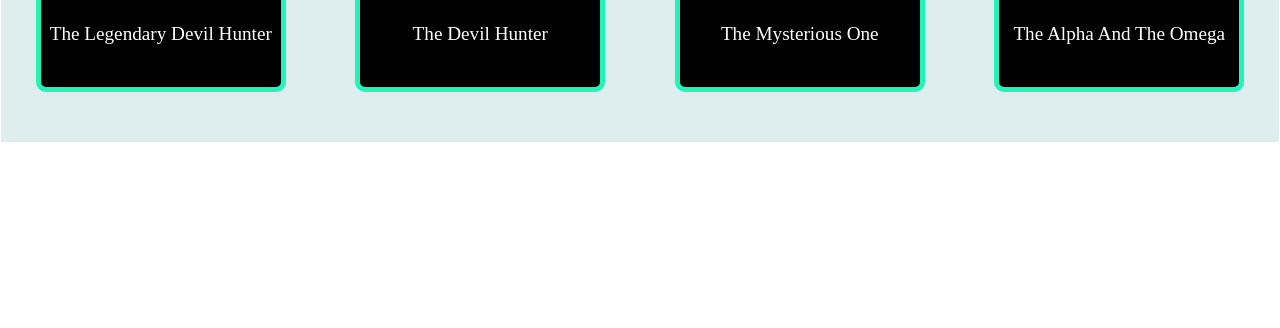
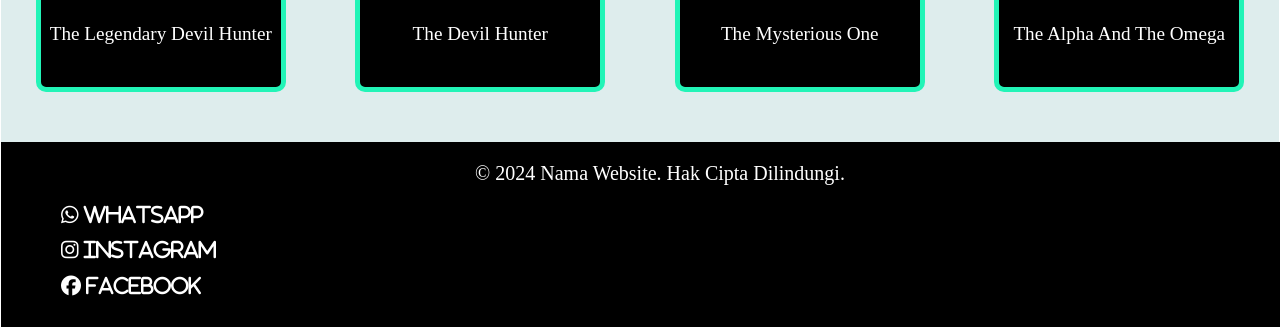
Before and after one commit to Reeyyyh/Latihan, a plain HTML site: page index.html in a window 1280 px wide. Shown: the part 1388-1716 px from the top of the page. Before the commit the page ends 1531 px from the top, so only its background shows below. Drawn offline with Linux system fonts and the light colour scheme.

```diff
--- a/index.html
+++ b/index.html
@@ -58,6 +58,16 @@
 
         </div>
 
+        <footer class="foot">
+            <p class="foot-text">&copy; 2024 Nama Website. Hak Cipta Dilindungi.</p>
+            <ul>
+                <li class="li-foot"><i class="fa-brands fa-whatsapp"> whatsApp</i></li>
+                <li class="li-foot"><i class="fa-brands fa-instagram"> instagram</i></li>
+                <li class="li-foot"><i class="fa-brands fa-facebook"> facebook</i></li>
+            </ul>
+
+        </footer>
+
     </div>
 
 </body>
--- a/style.css
+++ b/style.css
@@ -2,7 +2,7 @@ body{
     margin: 1px;
 }
 
-li{
+li:not(.li-foot){
     list-style: none;
     display: inline-block;
     margin: 0 0 0 25px;
@@ -13,11 +13,11 @@ li{
     border: 1px red solid;
 }
 
-li:last-child{
+li:last-child:not(.li-foot){
     margin: 0 25px 0 25px;
 }
 
-li:hover{
+li:hover:not(.li-foot){
     transform: translateY(-6px);
     box-shadow: 0px 5px 0px rgb(2, 0, 0);
     background-color: rgb(174, 240, 184);
@@ -121,6 +121,32 @@ img:not(.headpic){
     transform: scale(1.1)
 }
 
+.foot{
+    display: inline-block;
+    background-color: black;
+    width: 100%;
+    padding-left: 20px;
+    padding-bottom: 0px;
+}
+
+.foot-text{
+    text-align: center;
+    font-size: 20px;
+}
+
+.fa-brands{
+    margin-bottom: 15px;
+    font-size: 20px;
+}
+
+.li-foot:last-child{
+    margin-bottom: 0px;
+    font-size: 20px;
+}
+
+.foot-text, .fa-brands{
+    color: white;
+}
 
 @keyframes Border{
     0%{border-color: rgb(11, 77, 243)}
```
